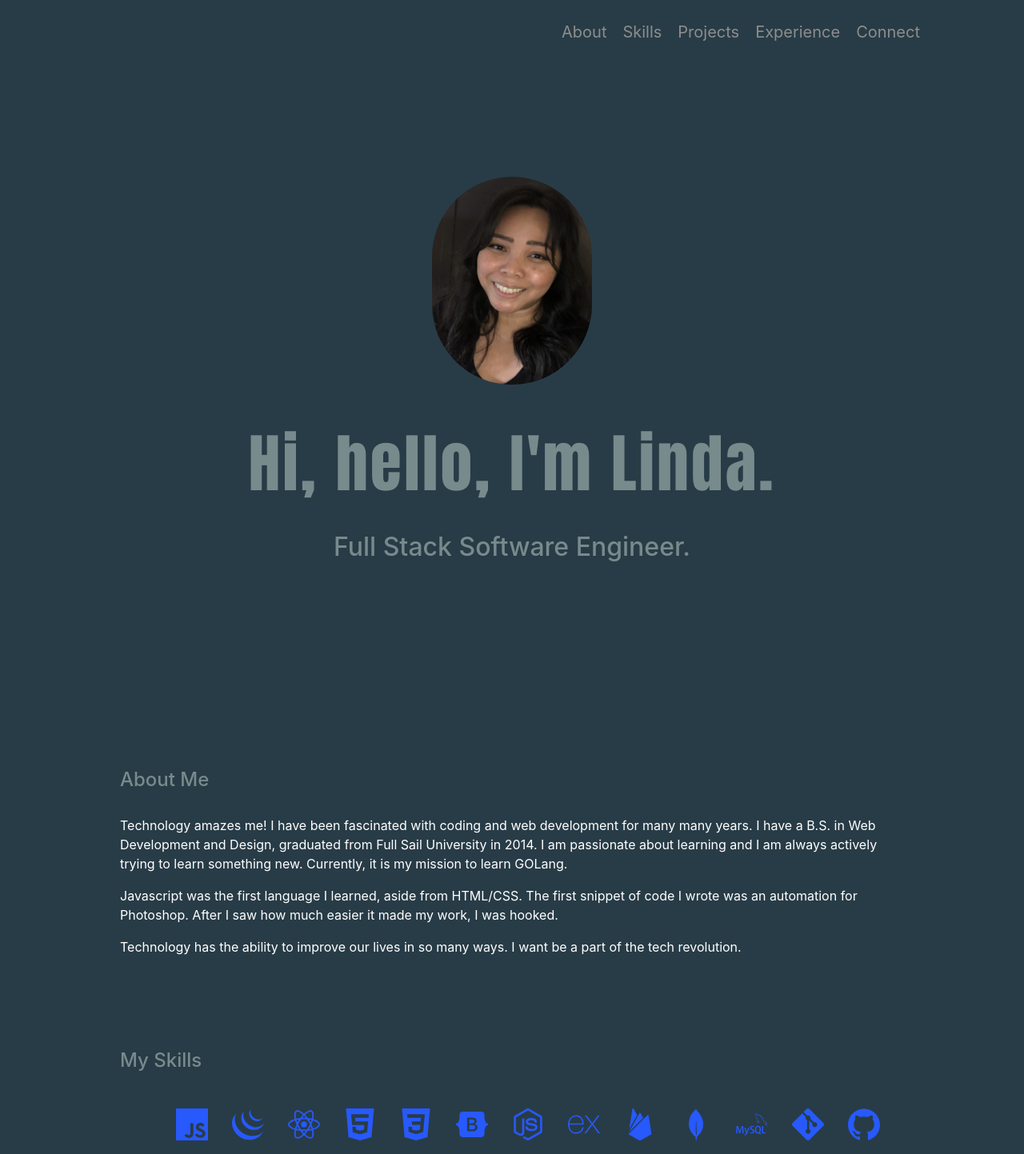
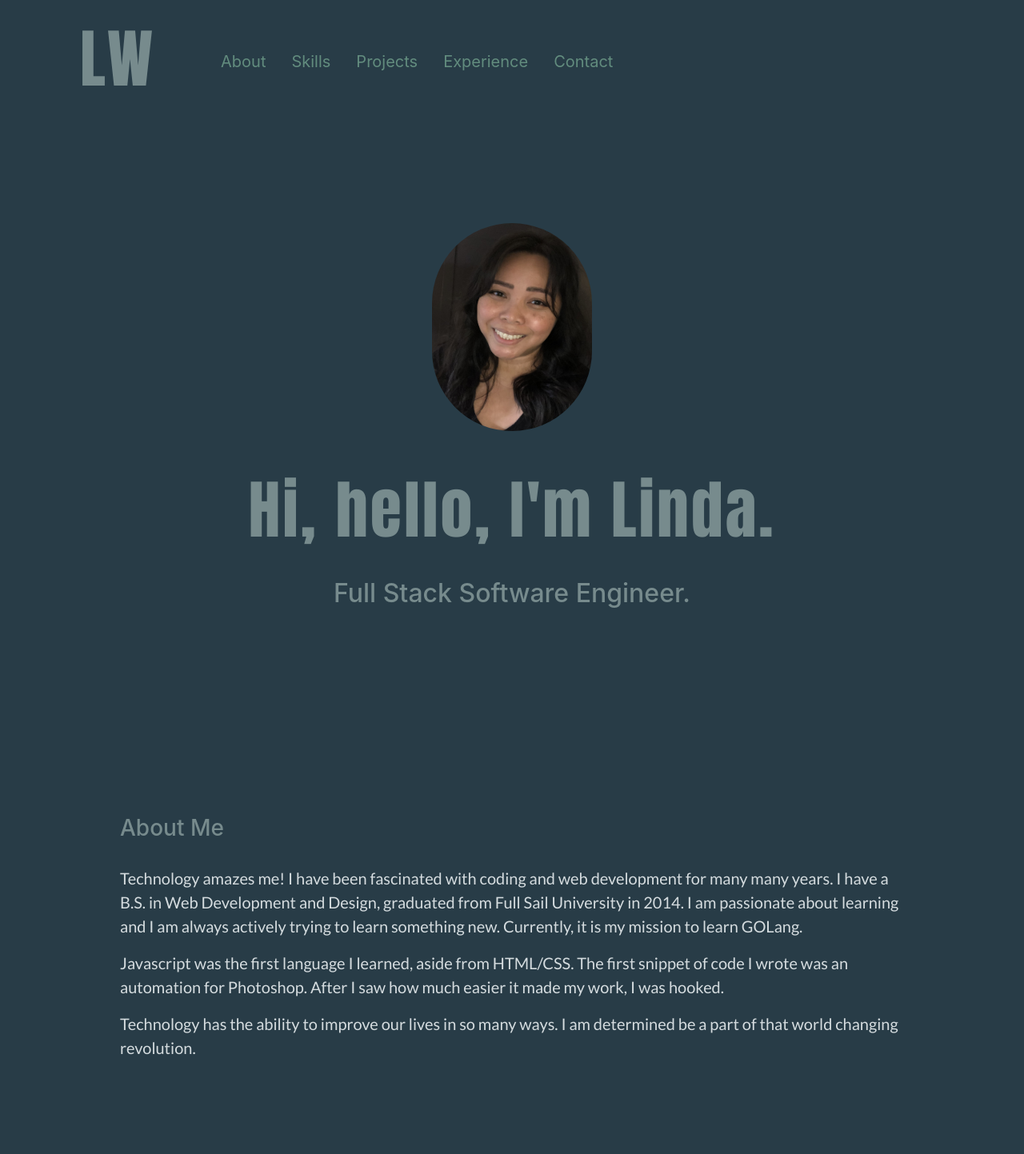
Before and after one commit to lindakw/portfolio_site, a React (Create React App) app: page / in a window 1280 px wide. Shown: the top 1443 px of the page at 80% size. Built offline with nearby package versions, Linux system fonts and the light colour scheme.

Commit message:
updates to nav and media queries

```diff
--- a/package.json
+++ b/package.json
@@ -2,11 +2,17 @@
   "name": "portfolio",
   "version": "0.1.0",
   "private": true,
+  "homepage": "www.lindakwestphal.tech",
   "dependencies": {
+    "@fortawesome/fontawesome-svg-core": "^6.1.2",
+    "@fortawesome/free-solid-svg-icons": "^6.1.2",
+    "@fortawesome/react-fontawesome": "^0.2.0",
     "@testing-library/jest-dom": "^5.16.4",
     "@testing-library/react": "^13.3.0",
     "@testing-library/user-event": "^13.5.0",
+    "bootstrap": "^5.2.0",
     "react": "^18.2.0",
+    "react-bootstrap": "^2.4.0",
     "react-dom": "^18.2.0",
     "react-icons": "^4.4.0",
     "react-scripts": "5.0.1",
--- a/public/index.html
+++ b/public/index.html
@@ -34,7 +34,7 @@
     />
 
     <link
-      href="https://fonts.googleapis.com/css2?family=Anton&display=swap"
+      href="https://fonts.googleapis.com/css2?family=Lato&family=Roboto&family=Anton&display=swap"
       rel="stylesheet"
     />
     <title>React App</title>
--- a/src/App.css
+++ b/src/App.css
@@ -14,24 +14,23 @@
 }
 
 .top_nav {
+  font-size: 1.25rem;
   display: flex;
   flex-direction: row;
-  justify-content: flex-end;
-  list-style-type: none;
-  padding-right: 10px;
 }
 
-.nav_link {
-  margin: 10px;
-  text-decoration: none;
-  color: #8d8d8d;
-  font-size: 1.25rem;
+.brand {
+  font-size: 5rem;
+  margin-top: 0;
+  margin-right: 50px;
 }
 
-.nav_link:hover {
-  color:#2759fc;
-  text-decoration: none;
-  font-size: 1.5rem;
+.nav-link {
+  display:flex;
+  flex-direction: row;
+  color:  rgb(98, 140, 126);
+  align-items: center;
+  margin-top: 0;
 }
 
 .intro {
@@ -58,16 +57,37 @@ h2 {
 }
 
 h3 {
-  font-size: 1.5rem;
+  font-size: 1.75rem;
   margin-bottom: 30px;
+}
+p {
+  font-family: 'Lato', sans-serif;
+  font-size: 1.25rem;
 }
 
 p, ul, h4 {
-  color: #fff;
+  color: rgb(213, 220, 223);
 }
 
 section {
   margin: 50px;
+}
+
+.back-to-top {
+  position: fixed;
+  bottom: 20px;
+  right: 50px;
+  font-size: 60px;
+  background: rgb(98, 140, 126);
+  color: white;
+  cursor: pointer;
+  border-radius: 100px;
+  border: none;
+  box-shadow: 0 5px 10px rgb(46, 46, 46);
+}
+
+.back-to-top:hover {
+  background: rgb(33, 116, 216)
 }
 
 
@@ -79,7 +99,8 @@ section {
   justify-content: center;
   align-items: center;
   font-size: 2.5rem;
-  color: #2759fc;
+  color: rgb(33, 116, 216)
+  ;
   margin-bottom: 0;
 }
 
@@ -137,3 +158,55 @@ section {
 footer {
   text-align: center;
 }
+
+.hamburger {
+  display: none;
+}
+
+@media screen and (max-width: 767px) {
+  .top_nav {
+    display: block;
+  }
+  .brand {
+    text-align: center;
+    font-size: 4rem;
+    margin: auto;
+  }
+
+  .nav-link {
+    align-self: center;
+    margin: auto;
+    flex-direction: column;
+  }
+
+  .intro {
+    margin-bottom: 100px;
+    text-align: center;
+  }
+
+  h1 {
+    font-size: 4rem;
+  }
+
+  h2 {
+    font-size: 1.5rem;
+  }
+
+  .hamburger {
+    display: fixed;
+    margin: auto;
+  }
+
+  .back-to-top {
+    font-size: 45px;
+    right: 20px;
+  }
+}
+
+@media screen and (max-width:1064px) {
+  .d-block {
+    width: 30%;
+    margin: auto;
+  }
+
+}
--- a/src/App.js
+++ b/src/App.js
@@ -1,7 +1,8 @@
 import "./App.css";
+import { useEffect, useState } from "react";
 
 import Skills from "./components/sections/Skills";
-import Nav from "./components/nav/Nav";
+import NavBar from "./components/nav/Nav";
 import Projects from "./components/sections/Projects";
 import Intro from "./components/sections/Intro";
 import About from "./components/sections/About";
@@ -10,10 +11,34 @@ import Education from "./components/sections/Education";
 import Contact from "./components/sections/Contact";
 
 function App() {
+  const [showButton, setShowButton] = useState(false);
+
+  useEffect(() => {
+    window.addEventListener("scroll", () => {
+      if (window.pageYOffset > 300) {
+        setShowButton(true);
+      } else {
+        setShowButton(false);
+      }
+    });
+  }, []);
+
+  const scrollToTop = () => {
+    window.scrollTo({
+      top: 0,
+      behavior: "smooth",
+    });
+  };
+
   return (
     <div className="main">
-      <Nav />
+      <NavBar />
       <Intro />
+      {showButton && (
+        <button onClick={scrollToTop} className="back-to-top">
+          &#8679;
+        </button>
+      )}
       <About />
       <Skills />
       <Projects />
--- /dev/null
+++ b/src/components/nav/Hamburger.js
@@ -0,0 +1,44 @@
+import React from "react";
+
+function Hamburger() {
+  return (
+    <>
+      <div className="hamburger">
+        <div className="burger burger1" />
+        <div className="burger burger2" />
+        <div className="burger burger3" />
+      </div>
+
+      <style jsx>{`
+        .hamburger {
+          width: 2rem;
+          height: 2rem;
+          display: flex;
+          justify-content: space-around;
+          flex-flow: column nowrap;
+          z-index: 10;
+          display: none;
+          margin-top: 15px;
+        }
+
+        .burger {
+          width: 2rem;
+          height: 0.5rem;
+          margin-bottom: 2px;
+          border-radius: 10px;
+          background-color: black;
+          transform-origin: 1px;
+          transition: all 0.3s linear;
+        }
+
+        @media screen and (max-width: 767px) {
+          .hamburger {
+            display: block;
+          }
+        }
+      `}</style>
+    </>
+  );
+}
+
+export default Hamburger;
--- a/src/components/nav/Nav.js
+++ b/src/components/nav/Nav.js
@@ -1,37 +1,38 @@
-import React from "react";
+import React, { useState } from "react";
+import Nav from "react-bootstrap/Nav";
+import Hamburger from "./Hamburger";
 
-const Nav = () => {
+const NavBar = () => {
+  const [hamburgerOpen, setHamburgerOpen] = useState(false);
+
+  const toggleHamburger = () => {
+    setHamburgerOpen(!hamburgerOpen);
+  };
+
   return (
-    <nav className="top_nav">
-      <ul className="top_nav">
-        <li>
-          <a className="nav_link" href="#about">
-            About
-          </a>
-        </li>
-        <li>
-          <a className="nav_link" href="#skills">
-            Skills
-          </a>
-        </li>
-        <li>
-          <a className="nav_link" href="#projects">
-            Projects
-          </a>
-        </li>
-        <li>
-          <a className="nav_link" href="#experience">
-            Experience
-          </a>
-        </li>
-        <li>
-          <a className="nav_link" href="#contact">
-            Connect
-          </a>
-        </li>
-      </ul>
-    </nav>
+    <div className="top_nav">
+      <h1 className="brand">LW</h1>
+      <div className="hamburger" onClick={toggleHamburger}>
+        <Hamburger />
+      </div>
+
+      <nav className="nav-link">
+        <Nav.Link href="#about">About</Nav.Link>
+        <Nav.Link href="#skills">Skills</Nav.Link>
+        <Nav.Link href="#projects">Projects</Nav.Link>
+        <Nav.Link href="#experience">Experience</Nav.Link>
+        <Nav.Link href="#contact">Contact</Nav.Link>
+      </nav>
+
+      <style jsx>{`
+
+        @media screen and (max-width: 767px) {
+          .nav-link {
+            display: ${hamburgerOpen ? "block" : "none"};
+            text-align: center;
+          `}</style>
+    </div>
   );
 };
 
-export default Nav;
+export default NavBar;
--- a/src/components/sections/About.js
+++ b/src/components/sections/About.js
@@ -17,8 +17,8 @@ const About = () => {
         saw how much easier it made my work, I was hooked.
       </p>
       <p>
-        Technology has the ability to improve our lives in so many ways. I want
-        be a part of the tech revolution.
+        Technology has the ability to improve our lives in so many ways. I am
+        determined be a part of that world changing revolution.
       </p>
     </section>
   );
--- a/src/components/sections/Skills.js
+++ b/src/components/sections/Skills.js
@@ -17,6 +17,8 @@ import {
   SiPostman,
   SiHeroku,
 } from "react-icons/si";
+
+import { FontAwesomeIcon } from "@fortawesome/react-fontawesome";
 
 const Skills = () => {
   return (
```
Also changed, not shown: 1 other file (tests, documents, lock files or other folders).
